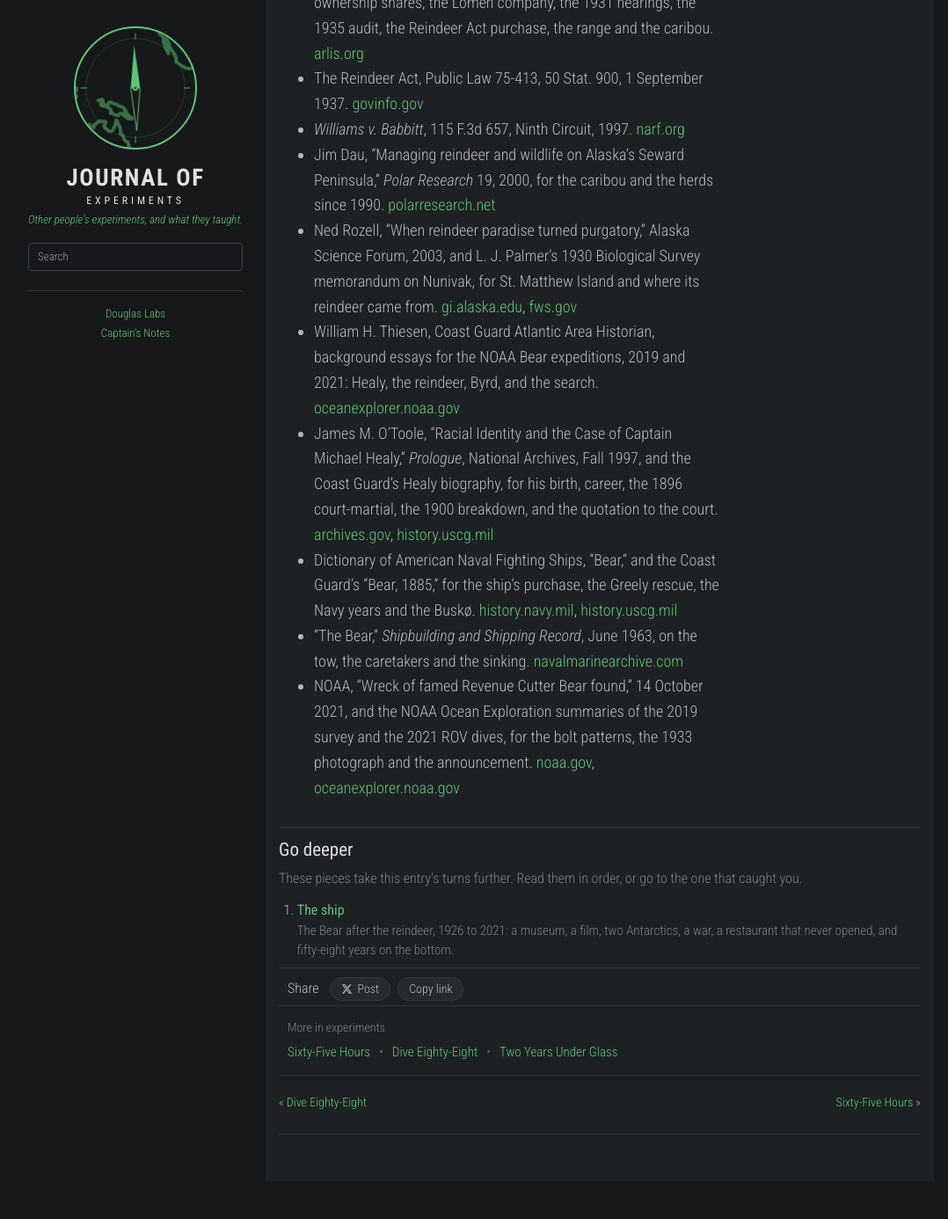
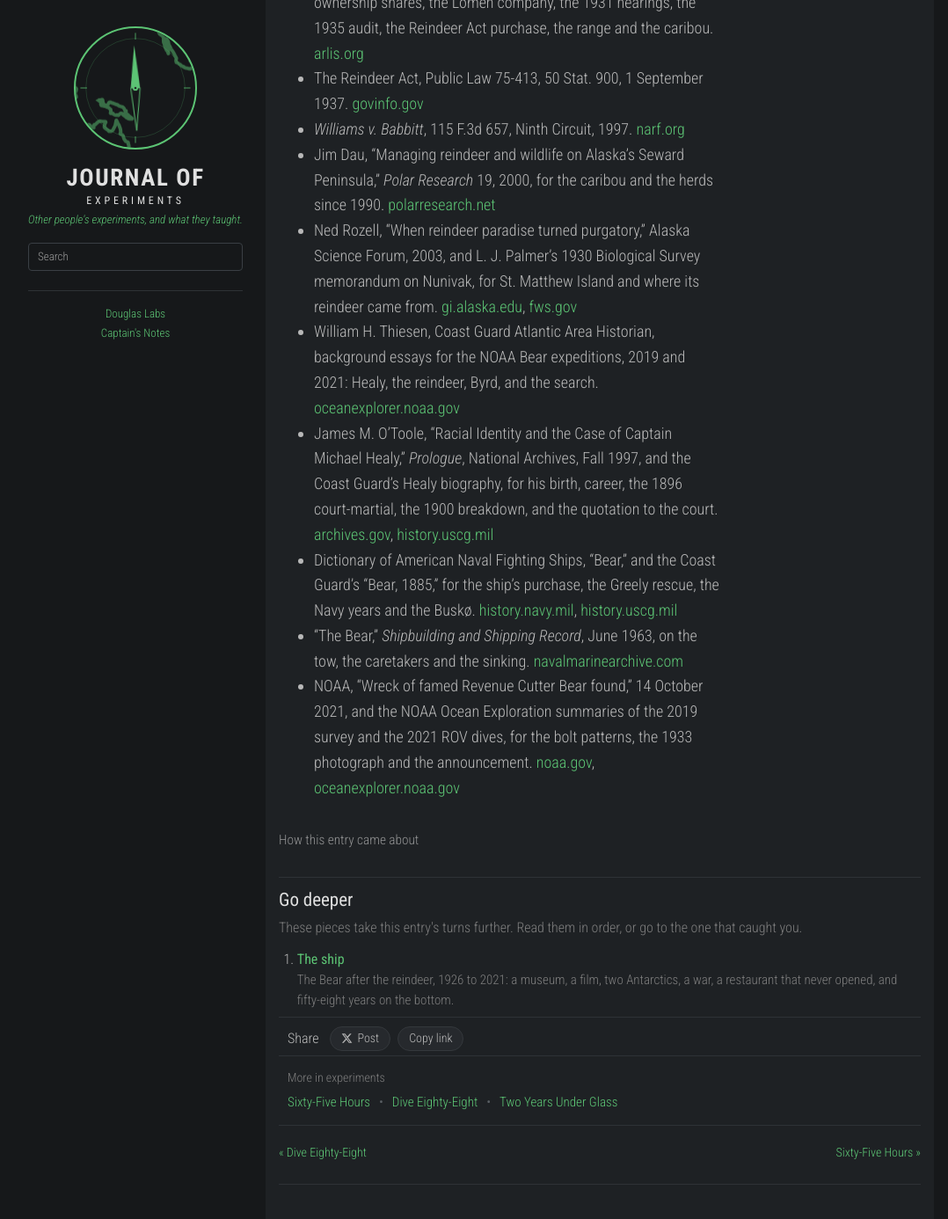
Before and after one commit to realrobertdouglas/journalsofexperiments.com, a Jekyll site: the page built from _posts/2026-10-18-sixteen-reindeer.md, in a window 1280 px wide and 1400 px high, scrolled down 20080 px. Shown: the top 1386 px of the window at 88% size, without its empty margins (53-1131 px from the left). Built offline with Jekyll 4.4.1, drawn with Linux system fonts in a browser that asks for light colours; before the commit the page ends 21423 px from its top, so only the background shows below that.

Commit message:
Sixteen Reindeer: how the entry came about, as a closed note after Sources
Co-Authored-By: Claude Fable 5.1 <noreply@anthropic.com>

```diff
--- a/_posts/2026-10-18-sixteen-reindeer.md
+++ b/_posts/2026-10-18-sixteen-reindeer.md
@@ -188,3 +188,8 @@ What the drive also showed, in a receipt signed at Point Rodney, was what it loo
 - Dictionary of American Naval Fighting Ships, "Bear," and the Coast Guard's "Bear, 1885," for the ship's purchase, the Greely rescue, the Navy years and the Buskø. [history.navy.mil](https://www.history.navy.mil/research/histories/ship-histories/danfs/b/bear-i.html), [history.uscg.mil](https://www.history.uscg.mil/Browse-by-Topic/Assets/Water/All/Article/2082164/bear-1885/)
 - "The Bear," *Shipbuilding and Shipping Record*, June 1963, on the tow, the caretakers and the sinking. [navalmarinearchive.com](https://navalmarinearchive.com/research/pdf/sb_63_bear.pdf)
 - NOAA, "Wreck of famed Revenue Cutter Bear found," 14 October 2021, and the NOAA Ocean Exploration summaries of the 2019 survey and the 2021 ROV dives, for the bolt patterns, the 1933 photograph and the announcement. [noaa.gov](https://www.noaa.gov/node/8205), [oceanexplorer.noaa.gov](https://oceanexplorer.noaa.gov/expedition-feature/21bear-features-found/)
+
+<details class="colophon">
+  <summary>How this entry came about</summary>
+  <p>On a drive back from Houston, after a private tour of NASA's Neutral Buoyancy Laboratory given by the astronaut Jessica Meir, I shared the car with a man who, I found out later, sits on the board of the Explorers Club. Somewhere on the road he told me about a ship called the <em>Bear</em>, and everything she had done in the ninety years since she was built. He never mentioned a reindeer. When I looked her up afterwards I found this footnote to her story: one voyage with sixteen deer aboard, and what the counting of them did over the next fifty years.</p>
+</details>
--- a/static/css/main.css
+++ b/static/css/main.css
@@ -510,6 +510,12 @@ html[data-theme="dark"] div.post-content .btn-tags:focus-visible {
 .content figure img { display: block; width: 100%; height: auto; }
 .content figcaption { margin-top: .5em; font-size: .85em; line-height: 1.4; opacity: .75; }
 
+/* Colophon: a closed disclosure after an entry's Sources ("How this entry came about"), in the caption's quiet type */
+.content .colophon { margin: 2.2em 0 0; font-size: .85em; line-height: 1.5; opacity: .75; }
+.content .colophon summary { cursor: pointer; width: max-content; max-width: 100%; }
+.content .colophon summary:hover { opacity: 1; text-decoration: underline; }
+.content .colophon p { margin: .6em 0 0; }
+
 /* Audio card (entries with audio: in their front matter; _includes/audio-player.html, static/js/audio-player.js):
    a round play button, the status line and clock over a seek bar, then Full/Younger and speed pills and the feed */
 .audio-card { margin: 4px 0 4px; max-width: 34em; }
```
Also changed, not shown: AGENTS.md (+2 -0 lines).
